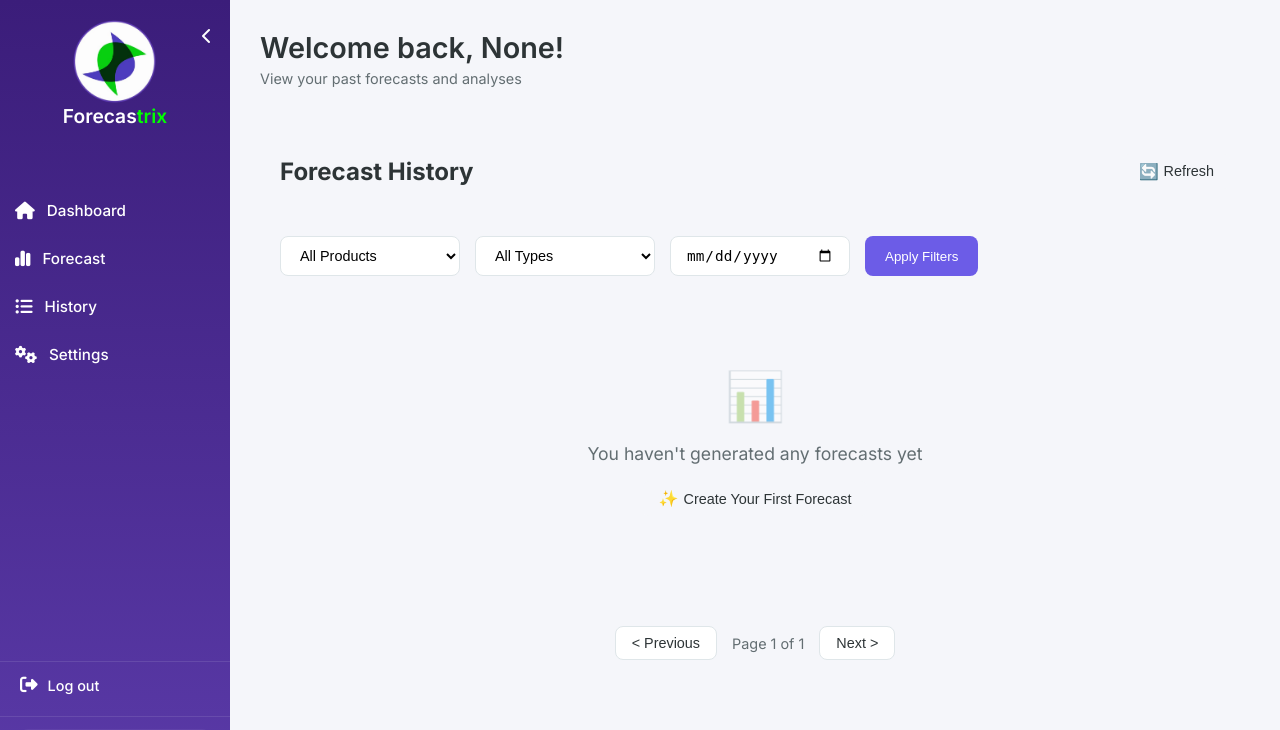
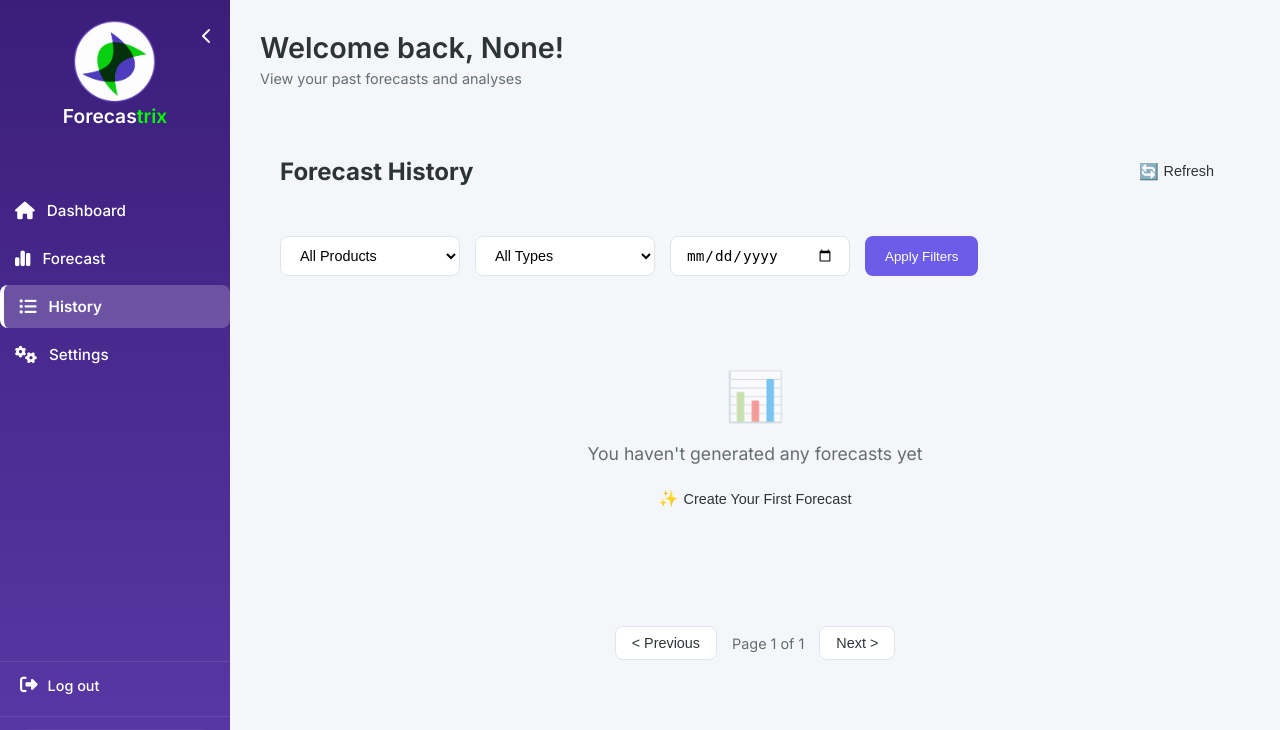
Before and after one commit to Acon1tum/sales_prediction_project, a Flask app: page /history in a window 1280 px wide. Shown: the top 730 px of the page. Run offline with Flask 3, Linux system fonts and the light colour scheme; the visitor is signed in with stand-in values (Sample User, id 1); data that the repository does not hold is empty; parts of the project's set-up code (start-up, migrations or seed data) failed here and were passed over.

Commit message:
added highlight to current active page

```diff
--- a/backend/routes.py
+++ b/backend/routes.py
@@ -246,10 +246,11 @@ def dashboard():
                 "email": session["email"],
                 "profile_pic": user_data.get("profile_pic"),
                 "first_name": user_data.get("first_name")
-            })
+            },
+            active_page="dashboard")
     except Exception as e:
         logging.error(f"Error fetching user data: {e}")
-        return render_template("dashboard.html", user={"email": session["email"]})
+        return render_template("dashboard.html", user={"email": session["email"]}, active_page="dashboard")
 
 @app.route("/forecast")
 def forecast():
@@ -268,10 +269,11 @@ def forecast():
                 "email": session["email"],
                 "profile_pic": user_data.get("profile_pic"),
                 "first_name": user_data.get("first_name")
-            })
+            },
+            active_page="forecast")
     except Exception as e:
         logging.error(f"Error fetching user data: {e}")
-        return render_template("forecast.html", user={"email": session["email"]})
+        return render_template("forecast.html", user={"email": session["email"]}, active_page="forecast")
 
 @app.route("/history")
 def history():
@@ -290,10 +292,11 @@ def history():
                 "email": session["email"],
                 "profile_pic": user_data.get("profile_pic"),
                 "first_name": user_data.get("first_name")
-            })
+            },
+            active_page="history")
     except Exception as e:
         logging.error(f"Error fetching user data: {e}")
-        return render_template("history.html", user={"email": session["email"]})
+        return render_template("history.html", user={"email": session["email"]}, active_page="history")
 
 @app.route("/settings")
 def settings():
--- a/backend/static/css/styles.css
+++ b/backend/static/css/styles.css
@@ -211,7 +211,12 @@ nav ul li a {
 }
 
 .sidebar nav ul li.active {
-    background: rgba(255, 255, 255, 0.15);
+    background: rgba(255, 255, 255, 0.2);
+    border-left: 4px solid #ffffff;
+}
+
+.sidebar nav ul li.active a {
+    font-weight: 600;
 }
 
 .sidebar nav ul li:hover:not(.active) {
```
